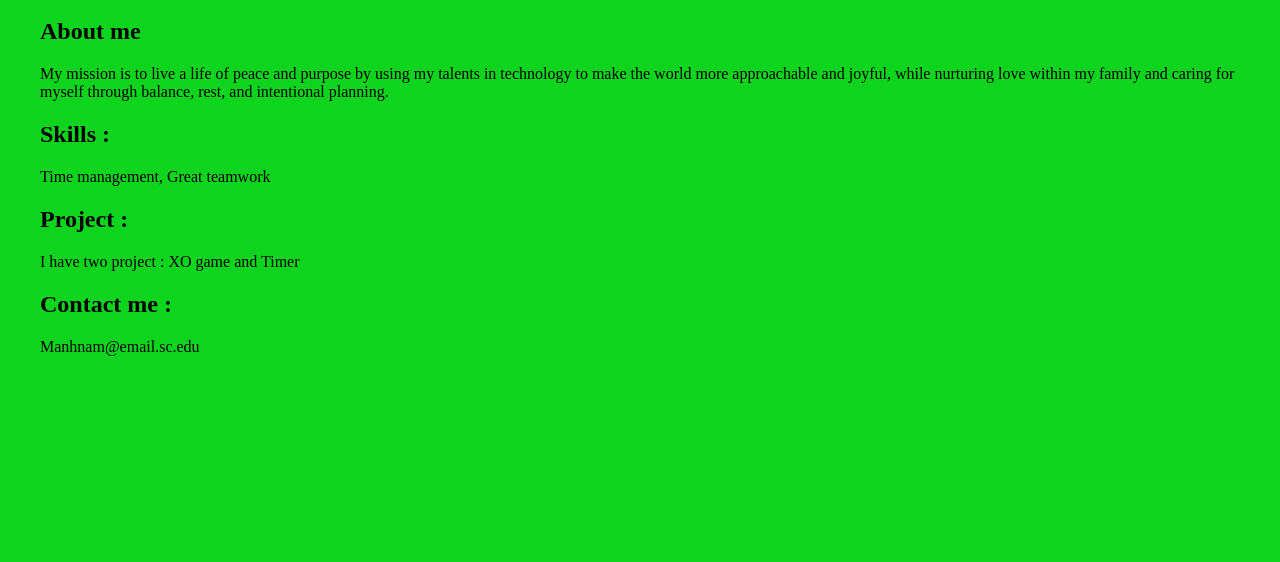
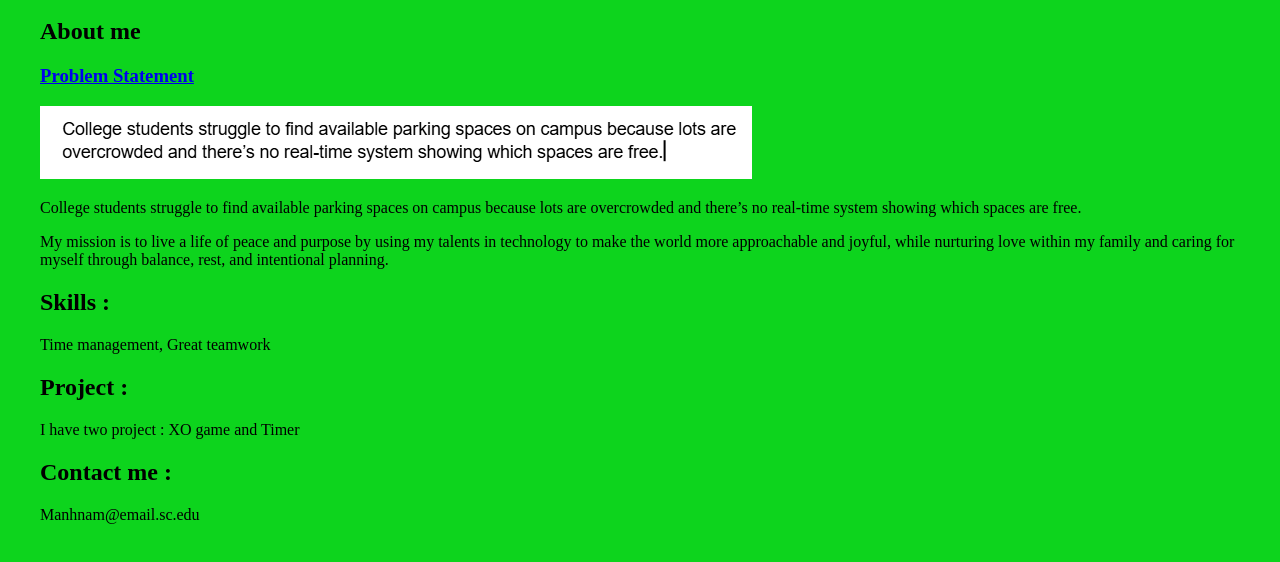
Before and after one commit to NamManh/NamManh.github.io, a plain HTML site: page index.html in a window 1280 px wide. Shown: the part 80-642 px from the top of the page. Drawn offline with Linux system fonts and the light colour scheme.

Commit message:
Added files

```diff
--- a/index.html
+++ b/index.html
@@ -8,6 +8,18 @@
       <h1>Nam Manh Ho</h1>
       <div class="about">
           <h2>About me</h2>
+          <div class = "projects">
+<!-- Problem Statement Assignment -->
+<section class="project">
+<a href="Files/Problem Statement.pdf">
+    <h3>Problem Statement</h3>
+</a>
+<a href="Files/Problem Statement.pdf">
+    <img src="Images/Problem Statement.png">
+</a>
+<p>College students struggle to find available parking spaces on campus because lots are overcrowded and there’s no real-time system showing which spaces are free.</p>
+</section>
+</div>
           <p>My mission is to live a life of peace and purpose by using my talents in technology to make the world more approachable and joyful, while nurturing love within my family and caring for myself through balance, rest, and intentional planning.</p>
       </div>
       <div class="skills">
```
